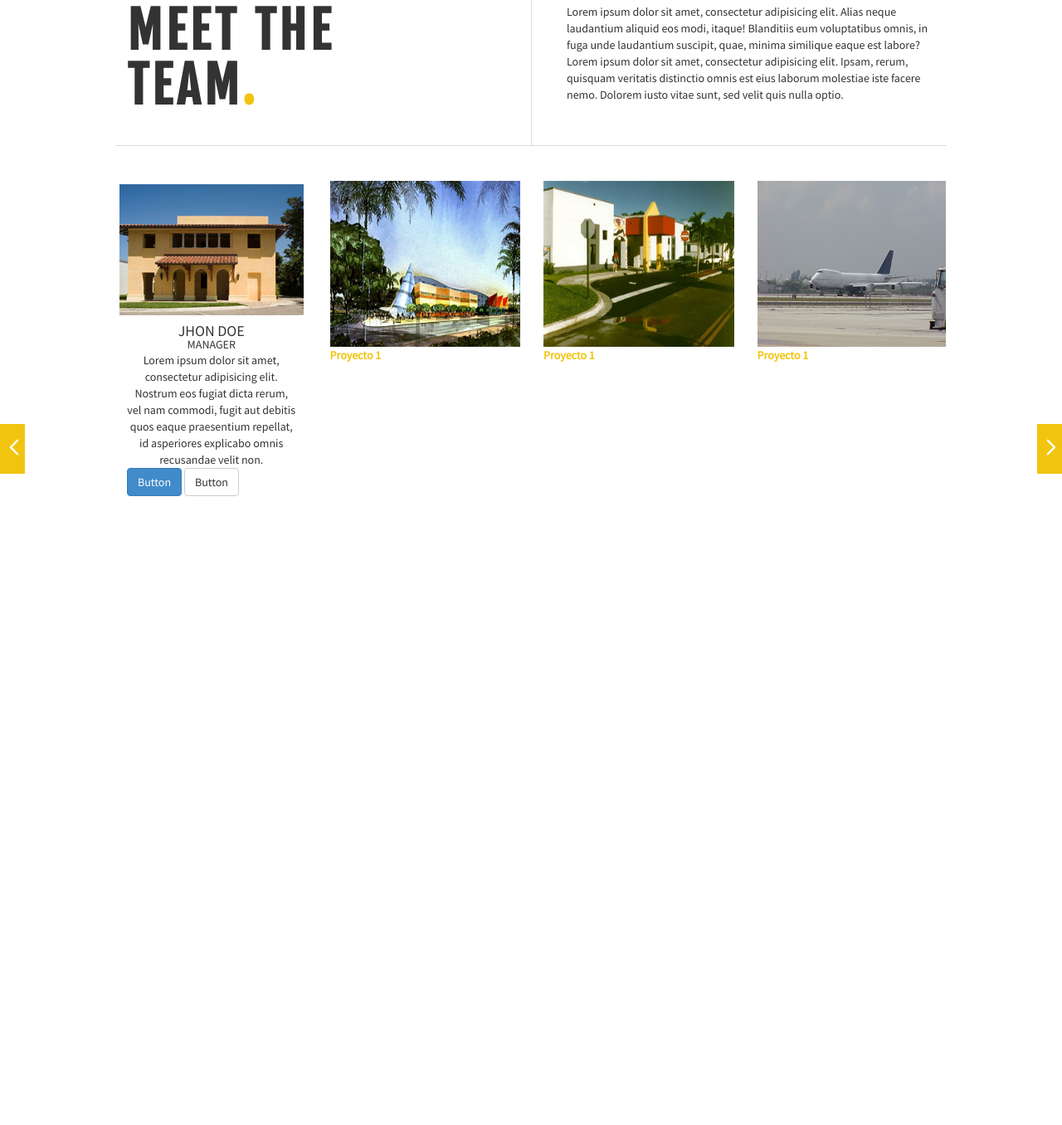
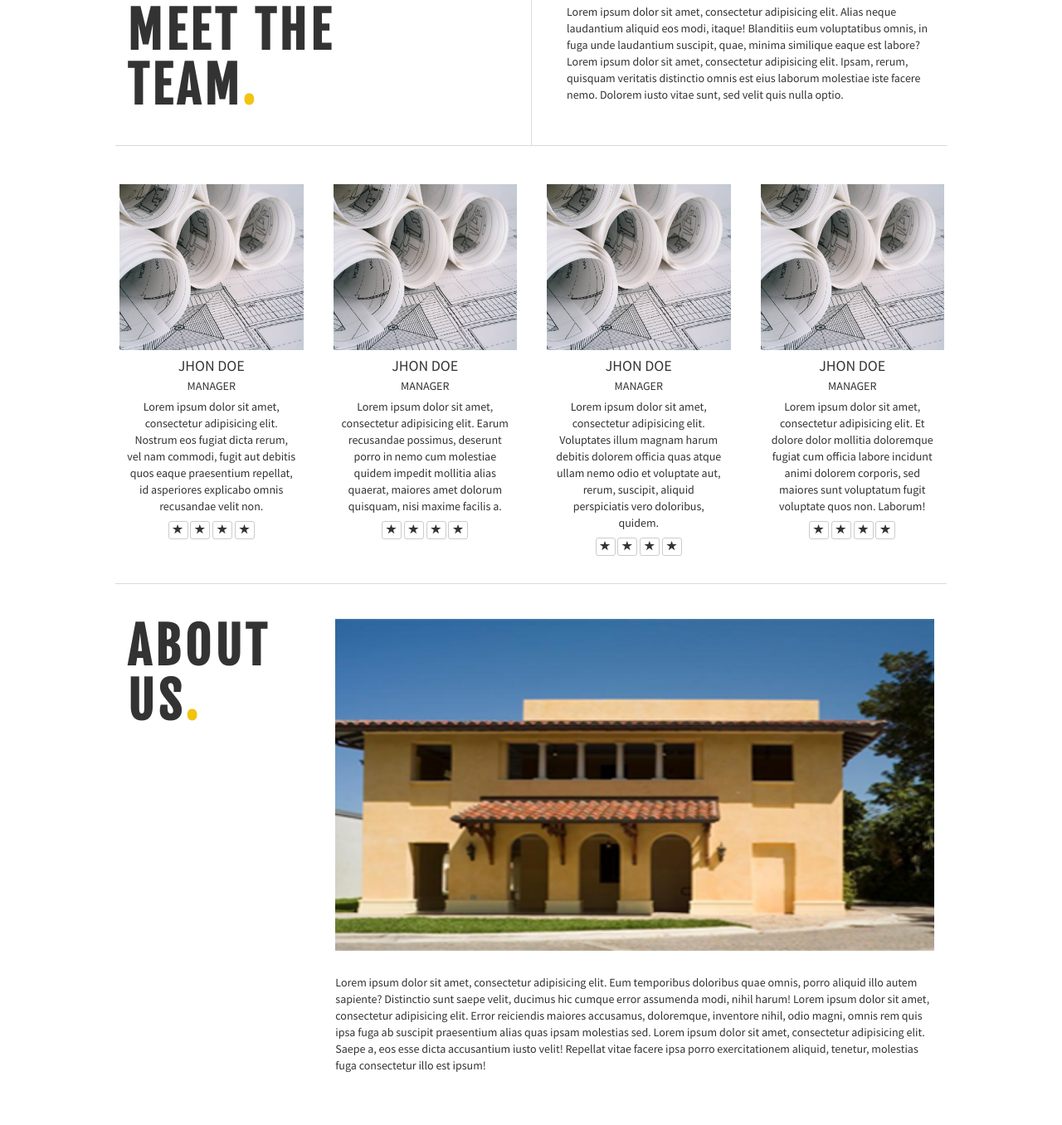
Before and after one commit to manvicio/srs, a Django app: page /group/ in a window 1280 px wide. Shown: the part 116-1472 px from the top of the page at 83% size. Before the commit the page ends 714 px from the top, so only its background shows below. Run offline with Django 3.2, Linux system fonts and the light colour scheme; some libraries are stand-ins or nearby versions.

Commit message:
pagina de group terminada

```diff
--- a/apps/home/static/css/home.css
+++ b/apps/home/static/css/home.css
@@ -1,7 +1,8 @@
 .font-size-4-3 {
   font-size: 4.3em;
 }
-#title-team {
+#title-team,
+#title-about {
   font-family: 'Fjalla One', sans-serif;
   letter-spacing: 5px;
 }
@@ -11,6 +12,12 @@
 }
 .margen-bottom-medio {
   margin-bottom: 0.5em;
+}
+.margen-top-medio {
+  margin-top: 0.5em;
+}
+.margen-top-dos {
+  margin-top: 2em;
 }
 #header-slider {
   height: 600px;
@@ -80,6 +87,12 @@
   border-left: 1px solid #d9dada;
   padding-left: 3em;
 }
+#about {
+  border-top: 1px solid #d9dada;
+}
+#about-cont #about {
+  padding: 3em 0;
+}
 .bg-color-sunflower {
   background-color: #f1c40f;
 }
--- a/apps/home/static/stylus/base.styl
+++ b/apps/home/static/stylus/base.styl
@@ -1,6 +1,6 @@
 .font-size-4-3
 	font-size 4.3em
 
-#title-team
+#title-team, #title-about
 	font-family 'Fjalla One', sans-serif
 	letter-spacing 5px
--- a/apps/home/static/stylus/layout.styl
+++ b/apps/home/static/stylus/layout.styl
@@ -1,9 +1,17 @@
+
+
 .relleno-both-lateral-3
 	padding-right 3em
 	padding-left 3em
 
 .margen-bottom-medio
 	margin-bottom 0.5em
+
+.margen-top-medio
+	margin-top 0.5em
+
+.margen-top-dos
+	margin-top 2em
 
 #header-slider
 	height 600px
@@ -74,3 +82,12 @@
 #cont-team
 	border-left 1px solid #D9DADA
 	padding-left 3em
+
+
+#about
+	border-top 1px solid #d9dada
+
+#about-cont
+
+	#about
+		padding 3em 0
--- a/apps/home/templates/group.html
+++ b/apps/home/templates/group.html
@@ -21,10 +21,10 @@
 
         .contenedor-arrow-team{
 			width: 100%;
-			position: relative;
+			position: fixed;
 			left: 0;
 			right: 0;
-			top: -120px;
+			top: -380px;
         }
 
         .contenedor-arrow-team .prev{
@@ -69,117 +69,105 @@
 		        	<div class="row">
 		        		<div class="col-md-3 relleno-lateral-q">
 		        			<div class="thumbnail">
-						      <img src="{% static 'img/layer1.png' %}">
+						      <img src="{% static 'img/main-foto.jpg' %}" width="100%" style="height:200px !important" class="img-slider">
 						      <div class="caption">
 						        <h4 class="text-center">JHON DOE</h4>
-						        <h5 class="text-center">MANAGER</h5>
-						        <p class="text-center">Lorem ipsum dolor sit amet, consectetur adipisicing elit. Nostrum eos fugiat dicta rerum, vel nam commodi, fugit aut debitis quos eaque praesentium repellat, id asperiores explicabo omnis recusandae velit non.</p>
-						        <p>
-						        	<a href="#" class="btn btn-primary" role="button">Button</a> <a href="#" class="btn btn-default" role="button">Button</a>
+						        <h5 class="text-center margen-top-medio">MANAGER</h5>
+						        <p class="text-center margen-top-medio">Lorem ipsum dolor sit amet, consectetur adipisicing elit. Nostrum eos fugiat dicta rerum, vel nam commodi, fugit aut debitis quos eaque praesentium repellat, id asperiores explicabo omnis recusandae velit non.</p>
+						        <p class="text-center margen-top-medio">
+						        	<a href="#" class="btn btn-default btn-xs" role="button">
+						        		<span class="glyphicon glyphicon-star"></span>
+						        	</a>
+						        	<a href="#" class="btn btn-default btn-xs" role="button">
+						        		<span class="glyphicon glyphicon-star"></span>
+						        	</a>
+						        	<a href="#" class="btn btn-default btn-xs" role="button">
+						        		<span class="glyphicon glyphicon-star"></span>
+						        	</a>
+						        	<a href="#" class="btn btn-default btn-xs" role="button">
+						        		<span class="glyphicon glyphicon-star"></span>
+						        	</a>
 						        </p>
 						      </div>
 						    </div>
 		        		</div>
 		        		<div class="col-md-3 relleno-lateral-q">
-		        			<figure>
-				        		<img src="{% static 'img/layer2.png' %}" width="100%" class="img-slider">
-				        	</figure>
-				        	<p class="color-texto-sunflower">
-				        		<b>Proyecto 1</b>
-				        	</p>
+		        			<div class="thumbnail">
+						      <img src="{% static 'img/main-foto.jpg' %}" width="100%" style="height:200px !important" class="img-slider">
+						      <div class="caption">
+						        <h4 class="text-center">JHON DOE</h4>
+						        <h5 class="text-center margen-top-medio">MANAGER</h5>
+						        <p class="text-center margen-top-medio">Lorem ipsum dolor sit amet, consectetur adipisicing elit. Earum recusandae possimus, deserunt porro in nemo cum molestiae quidem impedit mollitia alias quaerat, maiores amet dolorum quisquam, nisi maxime facilis a.</p>
+						        <p class="text-center margen-top-medio">
+						        	<a href="#" class="btn btn-default btn-xs" role="button">
+						        		<span class="glyphicon glyphicon-star"></span>
+						        	</a>
+						        	<a href="#" class="btn btn-default btn-xs" role="button">
+						        		<span class="glyphicon glyphicon-star"></span>
+						        	</a>
+						        	<a href="#" class="btn btn-default btn-xs" role="button">
+						        		<span class="glyphicon glyphicon-star"></span>
+						        	</a>
+						        	<a href="#" class="btn btn-default btn-xs" role="button">
+						        		<span class="glyphicon glyphicon-star"></span>
+						        	</a>
+						        </p>
+						      </div>
+						    </div>
 		        		</div>
 		        		<div class="col-md-3 relleno-lateral-q">
-		        			<figure>
-				        		<img src="{% static 'img/layer3.png' %}" width="100%" class="img-slider">
-				        	</figure>
-				        	<p class="color-texto-sunflower">
-				        		<b>Proyecto 1</b>
-				        	</p>
+		        			<div class="thumbnail">
+						      <img src="{% static 'img/main-foto.jpg' %}" width="100%" style="height:200px !important" class="img-slider">
+						      <div class="caption">
+						        <h4 class="text-center">JHON DOE</h4>
+						        <h5 class="text-center margen-top-medio">MANAGER</h5>
+						        <p class="text-center margen-top-medio">Lorem ipsum dolor sit amet, consectetur adipisicing elit. Voluptates illum magnam harum debitis dolorem officia quas atque ullam nemo odio et voluptate aut, rerum, suscipit, aliquid perspiciatis vero doloribus, quidem.</p>
+						        <p class="text-center margen-top-medio">
+						        	<a href="#" class="btn btn-default btn-xs" role="button">
+						        		<span class="glyphicon glyphicon-star"></span>
+						        	</a>
+						        	<a href="#" class="btn btn-default btn-xs" role="button">
+						        		<span class="glyphicon glyphicon-star"></span>
+						        	</a>
+						        	<a href="#" class="btn btn-default btn-xs" role="button">
+						        		<span class="glyphicon glyphicon-star"></span>
+						        	</a>
+						        	<a href="#" class="btn btn-default btn-xs" role="button">
+						        		<span class="glyphicon glyphicon-star"></span>
+						        	</a>
+						        </p>
+						      </div>
+						     </div>
 		        		</div>
 		        		<div class="col-md-3 relleno-lateral-q">
-		        			<figure>
-				        		<img src="{% static 'img/layer4.png' %}" width="100%" class="img-slider">
-				        	</figure>
-				        	<p class="color-texto-sunflower">
-				        		<b>Proyecto 1</b>
-				        	</p>
+		        			<div class="thumbnail">
+						      <img src="{% static 'img/main-foto.jpg' %}" width="100%" style="height:200px !important" class="img-slider">
+						      <div class="caption">
+						        <h4 class="text-center">JHON DOE</h4>
+						        <h5 class="text-center margen-top-medio">MANAGER</h5>
+						        <p class="text-center margen-top-medio">Lorem ipsum dolor sit amet, consectetur adipisicing elit. Et dolore dolor mollitia doloremque fugiat cum officia labore incidunt animi dolorem corporis, sed maiores sunt voluptatum fugit voluptate quos non. Laborum!</p>
+						        <p class="text-center margen-top-medio">
+						        	<a href="#" class="btn btn-default btn-xs" role="button">
+						        		<span class="glyphicon glyphicon-star"></span>
+						        	</a>
+						        	<a href="#" class="btn btn-default btn-xs" role="button">
+						        		<span class="glyphicon glyphicon-star"></span>
+						        	</a>
+						        	<a href="#" class="btn btn-default btn-xs" role="button">
+						        		<span class="glyphicon glyphicon-star"></span>
+						        	</a>
+						        	<a href="#" class="btn btn-default btn-xs" role="button">
+						        		<span class="glyphicon glyphicon-star"></span>
+						        	</a>
+						        </p>
+						      </div>
+						    </div>
 		        		</div>
 		        	</div>
 
 
 		        </li>
-		        <li>
-		        	<div class="row">
-		        		<div class="col-md-3 relleno-lateral-q">
-		        			<figure>
-				        		<img src="{% static 'img/main-foto.jpg' %}" width="100%" class="img-slider">
-				        	</figure>
-				        	<p class="color-texto-sunflower">
-				        		<b>Proyecto 1</b>
-				        	</p>
-		        		</div>
-		        		<div class="col-md-3 relleno-lateral-q">
-		        			<figure>
-				        		<img src="{% static 'img/main-foto.jpg' %}" width="100%" class="img-slider">
-				        	</figure>
-				        	<p class="color-texto-sunflower">
-				        		<b>Proyecto 1</b>
-				        	</p>
-		        		</div>
-		        		<div class="col-md-3 relleno-lateral-q">
-		        			<figure>
-				        		<img src="{% static 'img/main-foto.jpg' %}" width="100%" class="img-slider">
-				        	</figure>
-				        	<p class="color-texto-sunflower">
-				        		<b>Proyecto 1</b>
-				        	</p>
-		        		</div>
-		        		<div class="col-md-3 relleno-lateral-q">
-		        			<figure>
-				        		<img src="{% static 'img/main-foto.jpg' %}" width="100%" class="img-slider">
-				        	</figure>
-				        	<p class="color-texto-sunflower">
-				        		<b>Proyecto 1</b>
-				        	</p>
-		        		</div>
-		        	</div>
-		        </li>
-		        <li>
-		        	<div class="row">
-		        		<div class="col-md-3 relleno-lateral-q">
-		        			<figure>
-				        		<img src="{% static 'img/main-foto.jpg' %}" width="100%" class="img-slider">
-				        	</figure>
-				        	<p class="color-texto-sunflower">
-				        		<b>Proyecto 1</b>
-				        	</p>
-		        		</div>
-		        		<div class="col-md-3 relleno-lateral-q">
-		        			<figure>
-				        		<img src="{% static 'img/main-foto.jpg' %}" width="100%" class="img-slider">
-				        	</figure>
-				        	<p class="color-texto-sunflower">
-				        		<b>Proyecto 1</b>
-				        	</p>
-		        		</div>
-		        		<div class="col-md-3 relleno-lateral-q">
-		        			<figure>
-				        		<img src="{% static 'img/main-foto.jpg' %}" width="100%" class="img-slider">
-				        	</figure>
-				        	<p class="color-texto-sunflower">
-				        		<b>Proyecto 1</b>
-				        	</p>
-		        		</div>
-		        		<div class="col-md-3 relleno-lateral-q">
-		        			<figure>
-				        		<img src="{% static 'img/main-foto.jpg' %}" width="100%" class="img-slider">
-				        	</figure>
-				        	<p class="color-texto-sunflower">
-				        		<b>Proyecto 1</b>
-				        	</p>
-		        		</div>
-		        	</div>
-		        </li>
+
 		    </ul>
 		</div>
 	<div>
@@ -189,6 +177,24 @@
 			<button href="#" class="unslider-arrow prev"><span class="icon-arrow-left"></span></button>
 			<button href="#" class="unslider-arrow next"><span class="icon-uniE601"></span></button>
 		</div>
+
+<section id="about-cont">
+	<div class="container-srs">
+		<div class="row" id="about">
+			<div class="col-md-3" id="title-about">
+				<h1 class="font-size-4-3"><strong>ABOUT <br>US<span class="color-texto-sunflower">.</span></strong></h1>
+			</div>
+			<div class="col-md-9">
+				<figure>
+					<img src="{% static 'img/layer1.png'%}" width="100%" height="400px">
+				</figure>
+				<p class="margen-top-dos">
+					Lorem ipsum dolor sit amet, consectetur adipisicing elit. Eum temporibus doloribus quae omnis, porro aliquid illo autem sapiente? Distinctio sunt saepe velit, ducimus hic cumque error assumenda modi, nihil harum! Lorem ipsum dolor sit amet, consectetur adipisicing elit. Error reiciendis maiores accusamus, doloremque, inventore nihil, odio magni, omnis rem quis ipsa fuga ab suscipit praesentium alias quas ipsam molestias sed. Lorem ipsum dolor sit amet, consectetur adipisicing elit. Saepe a, eos esse dicta accusantium iusto velit! Repellat vitae facere ipsa porro exercitationem aliquid, tenetur, molestias fuga consectetur illo est ipsum!
+				</p>
+			</div>
+		</div>
+	</div>
+</section>
 {% endblock %}
 
 {% block js %}
```
